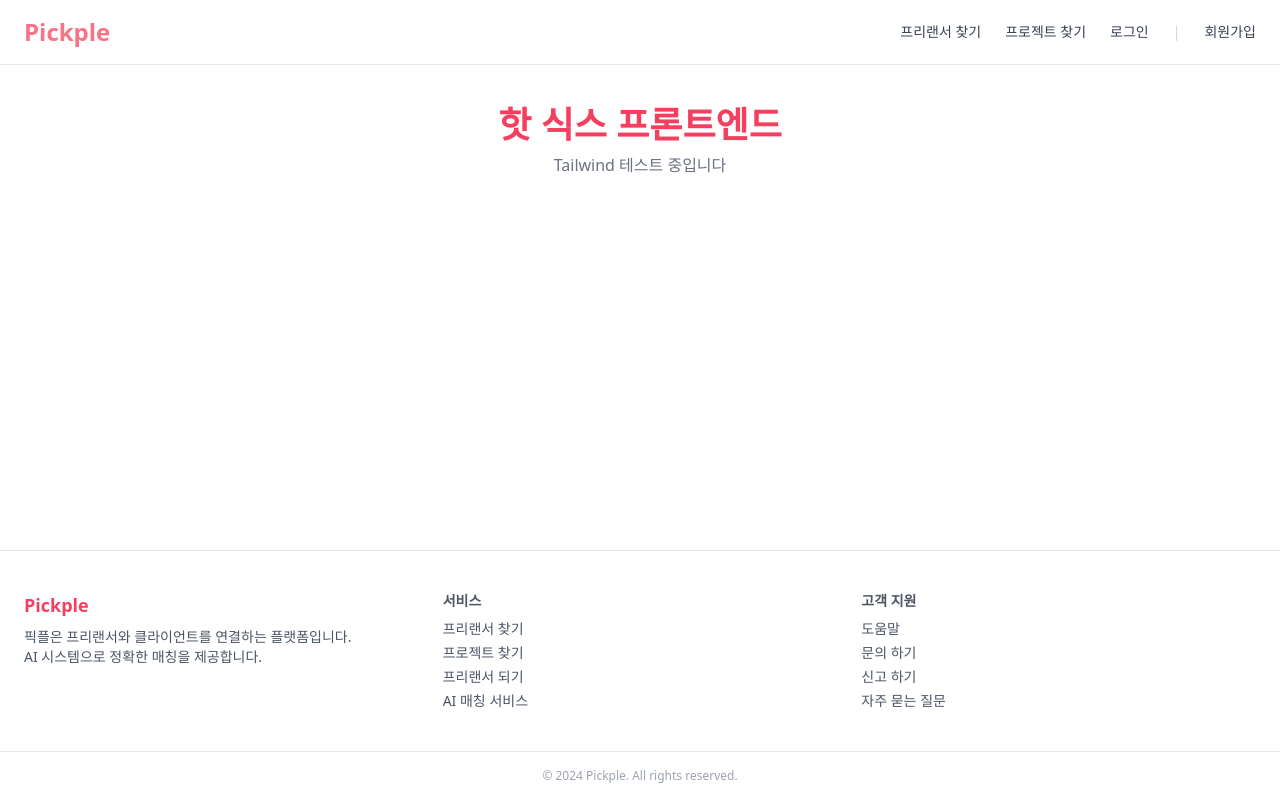
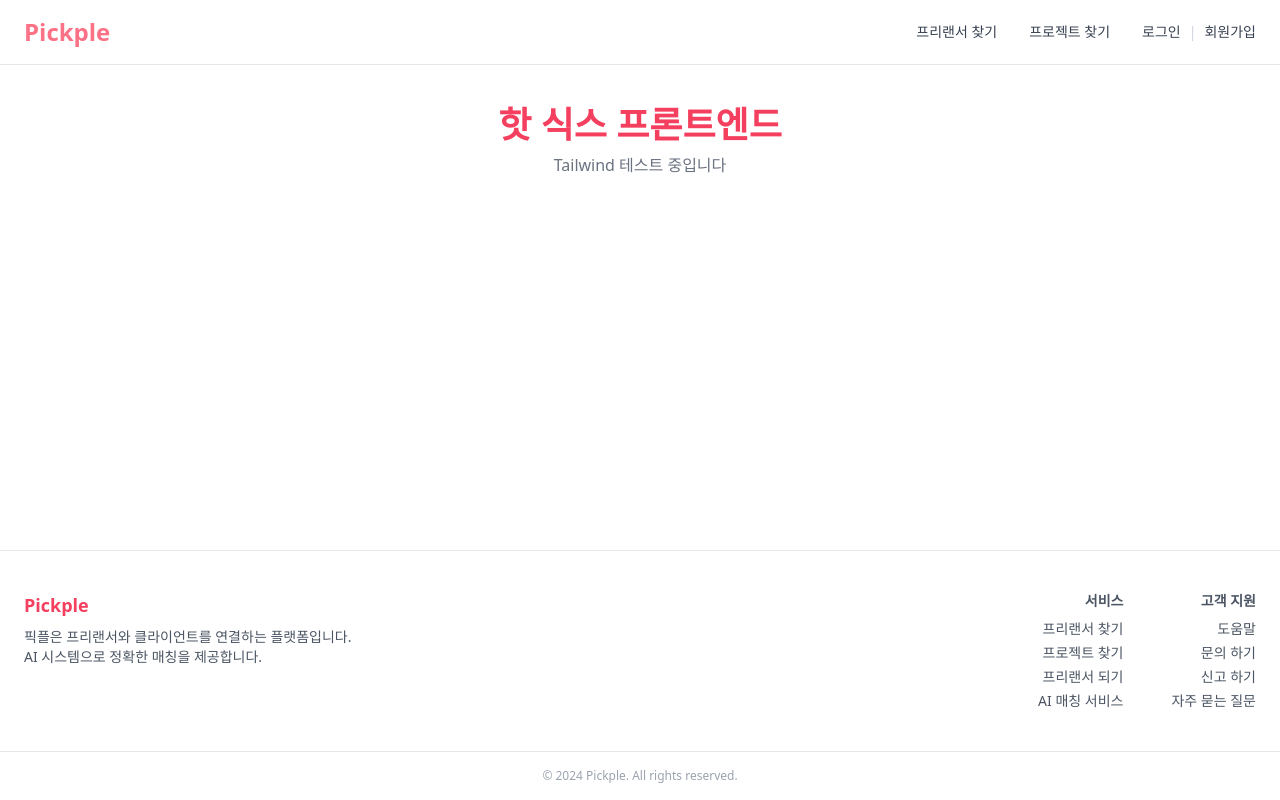
Before and after one commit to prgrms-aibe-devcourse/AIBE3_Project2_Team1_FE, a React (Vite) app: page / in a window 1280 px wide. Built offline with nearby package versions, Linux system fonts and the light colour scheme.

Commit message:
[design] 헤더,푸터 디자인 변경

```diff
--- a/src/components/Footer.tsx
+++ b/src/components/Footer.tsx
@@ -1,14 +1,15 @@
 const Footer = () => {
   return (
     <footer className="bg-white border-t text-sm text-gray-600">
-      <div className="max-w-7xl mx-auto px-6 py-10 grid grid-cols-1 md:grid-cols-3 gap-6">
-        <div>
+      <div className="max-w-7xl mx-auto px-6 py-10 flex flex-col md:flex-row justify-between gap-10">
+        <div className="md:w-1/3">
           <h2 className="text-rose-500 font-bold text-lg mb-2">Pickple</h2>
           <p>
             픽플은 프리랜서와 클라이언트를 연결하는 플랫폼입니다. <br />
             AI 시스템으로 정확한 매칭을 제공합니다.
           </p>
         </div>
+        <div className="md:w-2/3 flex flex-col sm:flex-row justify-end gap-12 text-right">
           <div>
             <h3 className="font-semibold mb-2">서비스</h3>
             <ul className="space-y-1">
@@ -28,6 +29,8 @@ const Footer = () => {
             </ul>
           </div>
         </div>
+      </div>
+
       <div className="text-center text-xs text-gray-400 py-4 border-t">
         © 2024 Pickple. All rights reserved.
       </div>
--- a/src/components/Header.tsx
+++ b/src/components/Header.tsx
@@ -3,17 +3,18 @@ import { Link } from 'react-router-dom';
 const Header = () => {
   return (
     <header className="w-full border-b bg-white">
-      <div className="flex justify-between items-center px-6 py-4">
+      <div className="flex justify-between items-center px-6 py-4 max-w-7xl mx-auto">
         <Link to="/" className="text-2xl font-bold text-rose-400">
           Pickple
         </Link>
-        <nav className="flex space-x-6 text-sm text-gray-700 font-medium">
+        <nav className="flex items-center space-x-8 text-sm text-gray-700 font-medium">
           <Link to="/freelancers" className="hover:text-rose-400">
             프리랜서 찾기
           </Link>
           <Link to="/projects" className="hover:text-rose-400">
             프로젝트 찾기
           </Link>
+          <div className="flex items-center space-x-2">
             <Link to="/login" className="hover:text-rose-400">
               로그인
             </Link>
@@ -21,6 +22,7 @@ const Header = () => {
             <Link to="/signup" className="hover:text-rose-400">
               회원가입
             </Link>
+          </div>
         </nav>
       </div>
     </header>
```
Lines whose indentation alone changed are shown as unchanged.
